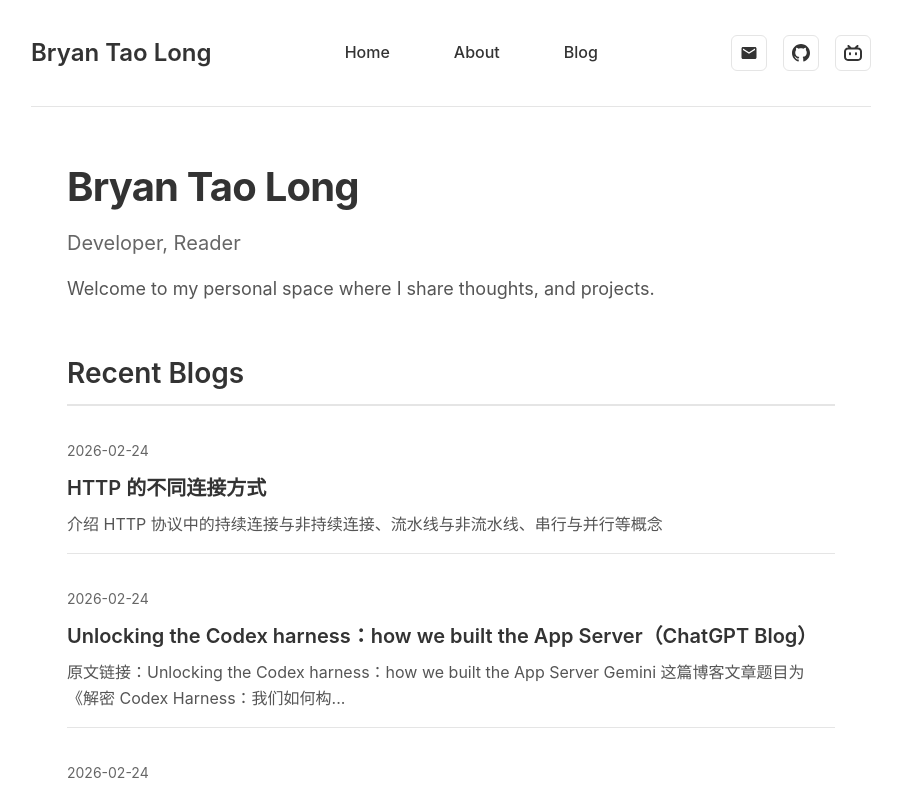
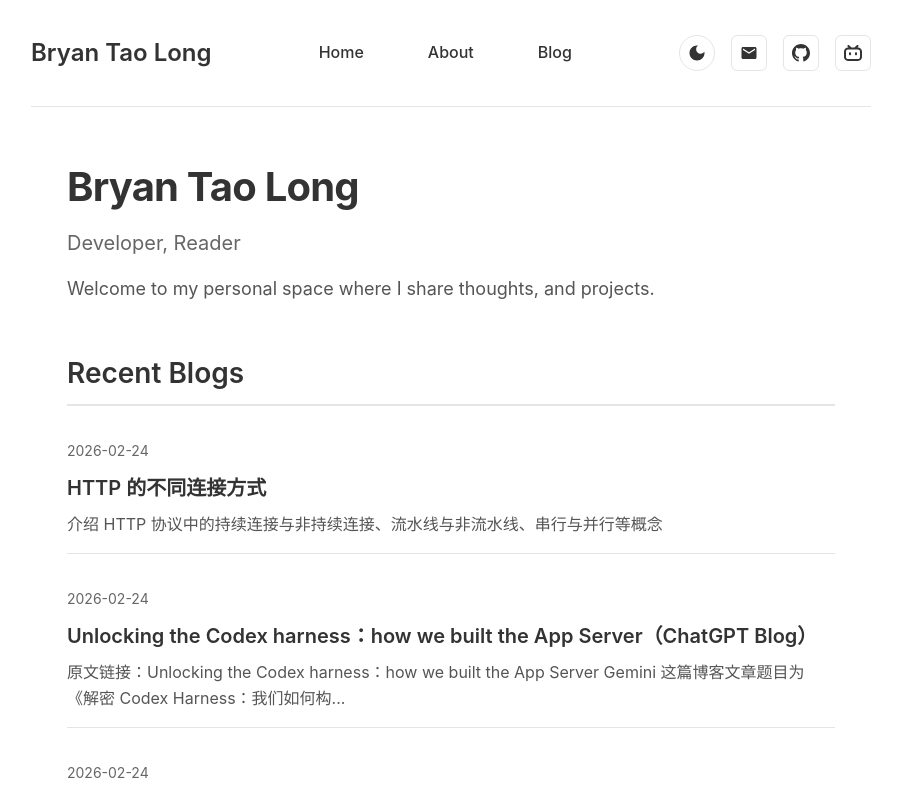
Before and after one commit to bryantaolong/bryantaolong.github.io, a Vue app: page /blog in a window 1280 px wide. Shown: the top 797 px of the page, without its empty margins (189-1091 px from the left). Built offline with nearby package versions, Linux system fonts and the light colour scheme.

Commit message:
feat(theme): add dark mode support with theme toggle component
- Create new ThemeToggle component with light/dark mode switching
- Add dark mode CSS variables and transitions
- Update existing color references to use theme variables
- Persist theme preference in localStorage

```diff
--- a/src/components/Header.vue
+++ b/src/components/Header.vue
@@ -10,6 +10,7 @@
         <router-link to="/blog">Blog</router-link>
       </div>
       <div class="social-icons">
+        <ThemeToggle />
         <!-- Email Icon -->
         <a href="mailto:bryantaolong@outlook.com" aria-label="Email" class="social-link">
           <svg width="20" height="20" viewBox="0 0 24 24" fill="currentColor">
@@ -34,7 +35,7 @@
 </template>
 
 <script setup>
-// Header component logic can be added here if needed
+import ThemeToggle from './ThemeToggle.vue'
 </script>
 
 <style scoped>
--- /dev/null
+++ b/src/components/ThemeToggle.vue
@@ -0,0 +1,82 @@
+<template>
+  <button
+    class="theme-toggle"
+    @click="toggleTheme"
+    :title="isDark ? '切换到白天模式' : '切换到黑夜模式'"
+    aria-label="切换主题"
+  >
+    <!-- 太阳图标 - 白天模式 -->
+    <svg
+      v-if="isDark"
+      width="20"
+      height="20"
+      viewBox="0 0 24 24"
+      fill="currentColor"
+    >
+      <path d="M12 7c-2.76 0-5 2.24-5 5s2.24 5 5 5 5-2.24 5-5-2.24-5-5-5zM2 13h2c.55 0 1-.45 1-1s-.45-1-1-1H2c-.55 0-1 .45-1 1s.45 1 1 1zm18 0h2c.55 0 1-.45 1-1s-.45-1-1-1h-2c-.55 0-1 .45-1 1s.45 1 1 1zM11 2v2c0 .55.45 1 1 1s1-.45 1-1V2c0-.55-.45-1-1-1s-1 .45-1 1zm0 18v2c0 .55.45 1 1 1s1-.45 1-1v-2c0-.55-.45-1-1-1s-1 .45-1 1zM5.99 4.58a.996.996 0 00-1.41 0 .996.996 0 000 1.41l1.06 1.06c.39.39 1.03.39 1.41 0s.39-1.03 0-1.41L5.99 4.58zm12.37 12.37a.996.996 0 00-1.41 0 .996.996 0 000 1.41l1.06 1.06c.39.39 1.03.39 1.41 0 .39-.39.39-1.03 0-1.41l-1.06-1.06zm1.06-10.96a.996.996 0 000-1.41.996.996 0 00-1.41 0l-1.06 1.06c-.39.39-.39 1.03 0 1.41s1.03.39 1.41 0l1.06-1.06zM7.05 18.36a.996.996 0 000-1.41.996.996 0 00-1.41 0l-1.06 1.06c-.39.39-.39 1.03 0 1.41s1.03.39 1.41 0l1.06-1.06z"/>
+    </svg>
+    <!-- 月亮图标 - 黑夜模式 -->
+    <svg
+      v-else
+      width="20"
+      height="20"
+      viewBox="0 0 24 24"
+      fill="currentColor"
+    >
+      <path d="M12 3c-4.97 0-9 4.03-9 9s4.03 9 9 9 9-4.03 9-9c0-.46-.04-.92-.1-1.36-.98 1.37-2.58 2.26-4.4 2.26-3.03 0-5.5-2.47-5.5-5.5 0-1.82.89-3.42 2.26-4.4-.44-.06-.9-.1-1.36-.1z"/>
+    </svg>
+  </button>
+</template>
+
+<script setup>
+import { ref, onMounted, watch } from 'vue'
+
+const isDark = ref(false)
+
+const toggleTheme = () => {
+  isDark.value = !isDark.value
+  updateTheme()
+}
+
+const updateTheme = () => {
+  if (isDark.value) {
+    document.documentElement.classList.add('dark')
+    localStorage.setItem('theme', 'dark')
+  } else {
+    document.documentElement.classList.remove('dark')
+    localStorage.setItem('theme', 'light')
+  }
+}
+
+onMounted(() => {
+  const savedTheme = localStorage.getItem('theme')
+  if (savedTheme) {
+    isDark.value = savedTheme === 'dark'
+  } else {
+    isDark.value = window.matchMedia('(prefers-color-scheme: dark)').matches
+  }
+  updateTheme()
+})
+</script>
+
+<style scoped>
+.theme-toggle {
+  display: flex;
+  align-items: center;
+  justify-content: center;
+  width: 36px;
+  height: 36px;
+  border-radius: 50%;
+  border: 1px solid var(--border-color);
+  background-color: transparent;
+  color: var(--text-color);
+  cursor: pointer;
+  transition: all 0.2s ease;
+}
+
+.theme-toggle:hover {
+  color: var(--link-color);
+  border-color: var(--link-color);
+  transform: translateY(-2px);
+}
+</style>
--- a/src/styles/simple.css
+++ b/src/styles/simple.css
@@ -5,6 +5,9 @@
     --text-color: #333333;
     --link-color: #2563eb;
     --border-color: #e5e5e5;
+    --secondary-text-color: #666666;
+    --tertiary-text-color: #555555;
+    --code-bg-color: #f1f5f9;
     --font-family: -apple-system, BlinkMacSystemFont, 'Segoe UI', Roboto, sans-serif;
     --spacing-sm: 0.5rem;
     --spacing-md: 1rem;
@@ -13,6 +16,17 @@
     --max-width: 800px;
     --font-mono: 'SF Mono', 'Monaco', 'Inconsolata', 'Fira Mono', 'Droid Sans Mono', 'Source Code Pro', monospace;
     --transition-fast: 0.2s ease;
+}
+
+/* Dark mode variables */
+.dark {
+    --bg-color: #1a1a1a;
+    --text-color: #e5e5e5;
+    --link-color: #60a5fa;
+    --border-color: #404040;
+    --secondary-text-color: #a3a3a3;
+    --tertiary-text-color: #d4d4d4;
+    --code-bg-color: #2d2d2d;
 }
 
 * {
@@ -29,6 +43,7 @@
     background-color: var(--bg-color);
     padding: 0;
     margin: 0;
+    transition: background-color 0.3s ease, color 0.3s ease;
 }
 
 .container {
@@ -128,13 +143,13 @@
 
 .bio {
     font-size: 1.25rem;
-    color: #666666;
+    color: var(--secondary-text-color);
     margin-bottom: var(--spacing-md);
 }
 
 .description {
     font-size: 1.125rem;
-    color: #555555;
+    color: var(--tertiary-text-color);
     max-width: 600px;
 }
 
@@ -168,7 +183,7 @@
 
 .blog-date {
     font-size: 0.875rem;
-    color: #666666;
+    color: var(--secondary-text-color);
 }
 
 .blog-title {
@@ -187,7 +202,7 @@
 }
 
 .blog-excerpt {
-    color: #555555;
+    color: var(--tertiary-text-color);
     line-height: 1.6;
 }
 
@@ -196,7 +211,7 @@
     padding: var(--spacing-lg) 0;
     border-top: 1px solid var(--border-color);
     text-align: center;
-    color: #666666;
+    color: var(--secondary-text-color);
     font-size: 0.875rem;
     max-width: calc(var(--max-width) + 40px); /* Match header width */
     margin: 0 auto;
@@ -224,7 +239,7 @@
 }
 
 .post-meta {
-    color: #666666;
+    color: var(--secondary-text-color);
     font-size: 1rem;
 }
 
@@ -266,7 +281,7 @@
 
 .post-content code {
     font-family: var(--font-mono);
-    background-color: #f1f5f9;
+    background-color: var(--code-bg-color);
     padding: 2px 6px;
     border-radius: 4px;
     font-size: 0.875em;
```
